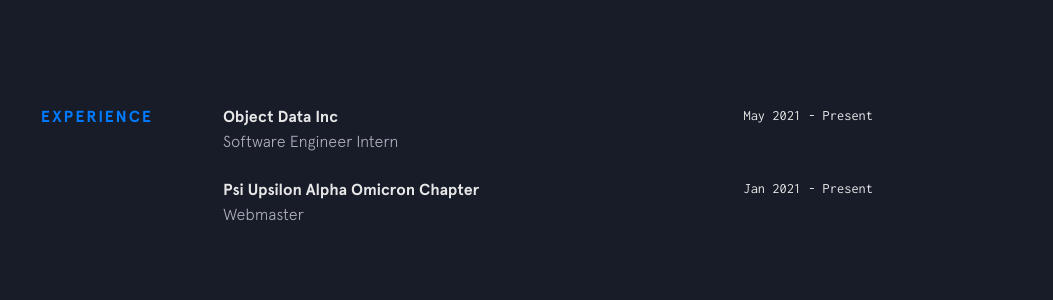
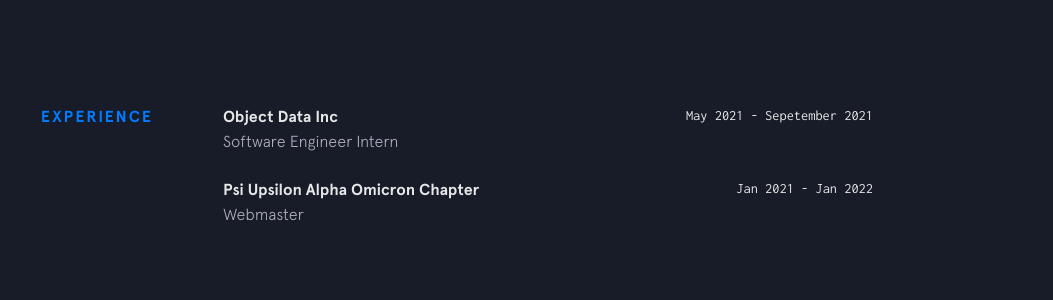
Before and after one commit to rh376/raiyanh717.github.io, a Jekyll site: the page built from index.html, in a window 1280 px wide and 900 px high, scrolled down 1262 px. Shown: the part 152-452 px from the top of the window, without its empty margins (227-1280 px from the left). Built offline with Jekyll 4.4.1, drawn with Linux system fonts in a browser that asks for light colours; nearby versions of some CDN libraries.

Commit message:
Update experience.yml

```diff
--- a/_data/experience.yml
+++ b/_data/experience.yml
@@ -1,11 +1,11 @@
 - company: Object Data Inc
   url: https://object-data.com/
-  time: May 2021 - Present
+  time: May 2021 - Sepetember 2021
   position: Software Engineer Intern
 
 
 
 - company: Psi Upsilon Alpha Omicron Chapter
   url: https://psiu.org/
-  time: Jan 2021 - Present
+  time: Jan 2021 - Jan 2022
   position: Webmaster
```
